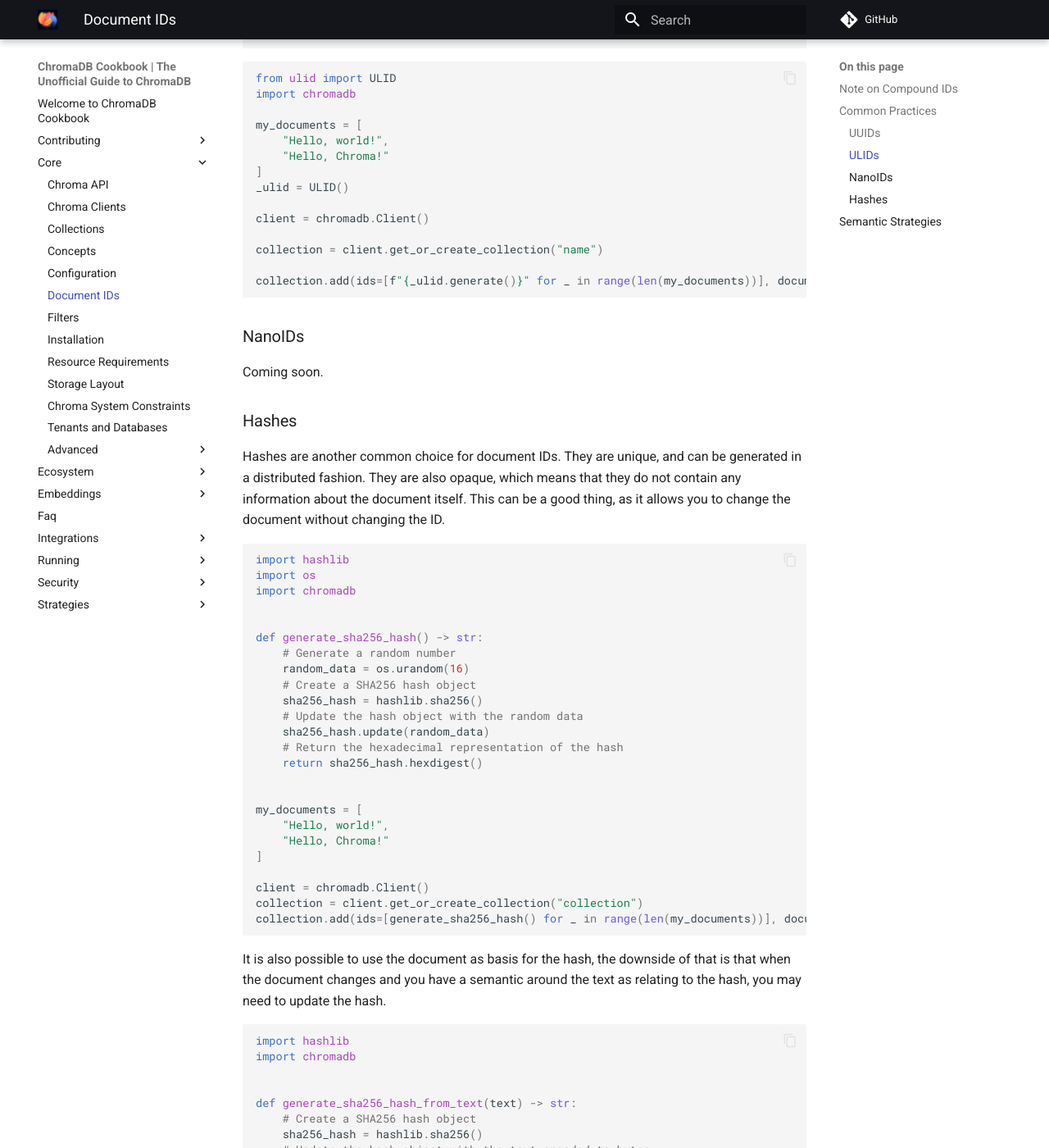
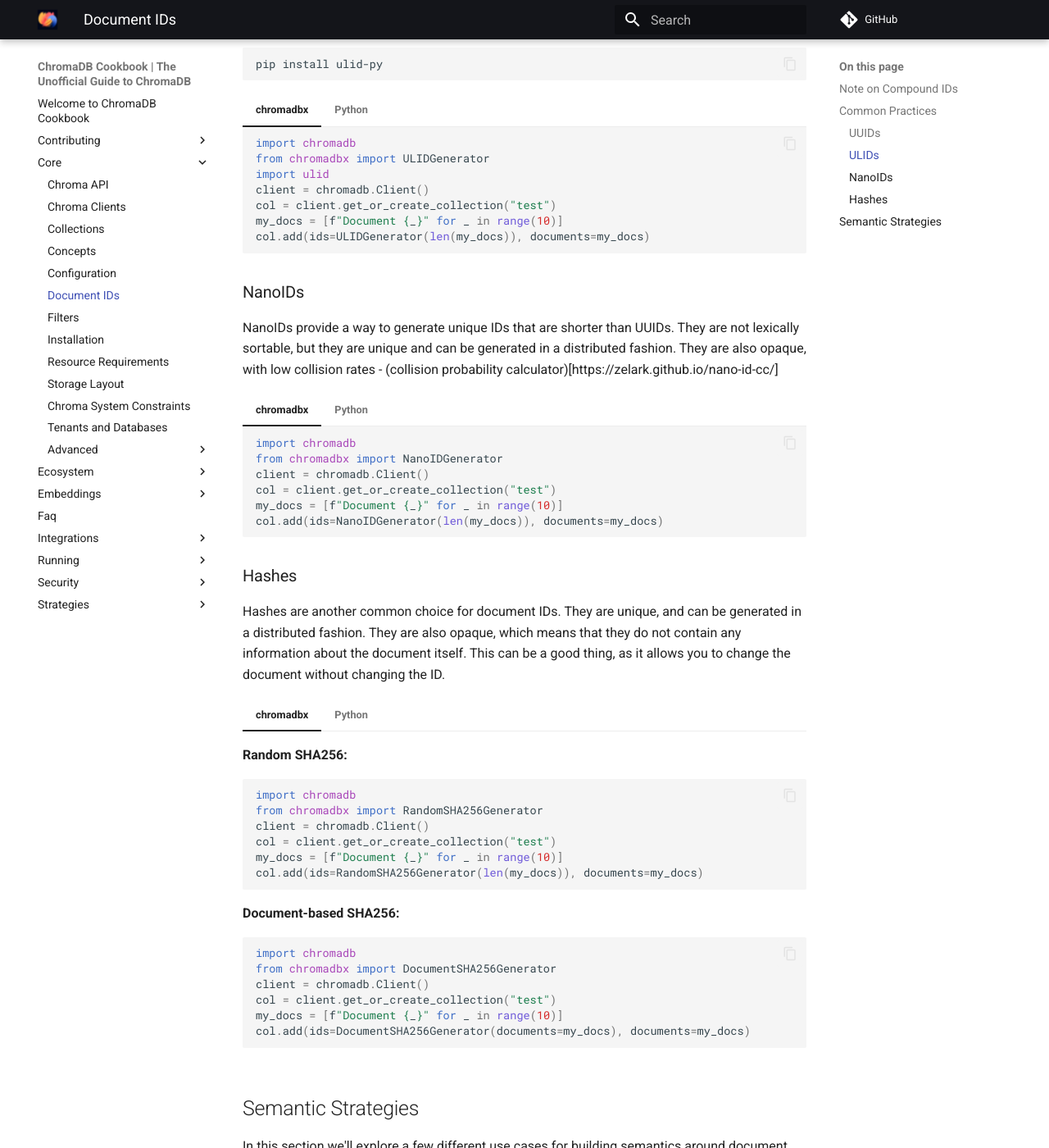
Before and after one commit to amikos-tech/chroma-cookbook, an MkDocs documentation site: the page built from docs/core/document-ids.md, in a window 1280 px wide and 1400 px high, scrolled down 1455 px. Shown: the whole window at 82% size. Built offline with MkDocs 1.6.1 and Material for MkDocs 9.7.7, drawn with Linux system fonts in a browser that asks for light colours; comment, search, counter and statistics services are not loaded; some of the changed text lies outside the part shown.

Commit message:
feat: Update ID generation examples with chromadbx

````diff
--- a/docs/core/document-ids.md
+++ b/docs/core/document-ids.md
@@ -10,25 +10,45 @@ to highlight that Chroma does not support querying by partial ID.
 
 ## Common Practices
 
+??? tip "chromadbx"
+
+    We provide a convinient wrapper for in the form of `chromadbx` package that provides ID generators for UUIDs, ULIDs,
+    NonoIDs, and Hashes, among others functions.
+    You can install it with `pip install chromadbx`.
+
 ### UUIDs
 
 UUIDs are a common choice for document IDs. They are unique, and can be generated in a distributed fashion. They are
 also opaque, which means that they do not contain any information about the document itself. This can be a good thing,
 as it allows you to change the document without changing the ID.
 
-```python
-import uuid
-import chromadb
+=== "chromadbx"
 
-my_documents = [
-    "Hello, world!",
-    "Hello, Chroma!"
-]
+    ```python
+    import chromadb
+    from chromadbx import UUIDGenerator
 
-client = chromadb.Client()
-collection = client.get_or_create_collection("collection")
-collection.add(ids=[f"{uuid.uuid4()}" for _ in range(len(my_documents))], documents=my_documents)
-```
+    client = chromadb.Client()
+    col = client.get_or_create_collection("test")
+    my_docs = [f"Document {_}" for _ in range(10)]
+    col.add(ids=UUIDGenerator(len(my_docs)), documents=my_docs)
+    ```
+
+=== "Python"
+
+    ```python
+    import uuid
+    import chromadb
+
+    my_documents = [
+        "Hello, world!",
+        "Hello, Chroma!"
+    ]
+
+    client = chromadb.Client()
+    collection = client.get_or_create_collection("collection")
+    collection.add(ids=[f"{uuid.uuid4()}" for _ in range(len(my_documents))], documents=my_documents)
+    ```
 
 #### Caveats
 
@@ -56,26 +76,64 @@ Install the `ulid-py` package to generate ULIDs.
 pip install ulid-py
 ```
 
-```python
-from ulid import ULID
-import chromadb
+=== "chromadbx"
 
-my_documents = [
-    "Hello, world!",
-    "Hello, Chroma!"
-]
-_ulid = ULID()
+    ```python
+    import chromadb
+    from chromadbx import ULIDGenerator
+    import ulid
+    client = chromadb.Client()
+    col = client.get_or_create_collection("test")
+    my_docs = [f"Document {_}" for _ in range(10)]
+    col.add(ids=ULIDGenerator(len(my_docs)), documents=my_docs)
+    ```
 
-client = chromadb.Client()
+=== "Python"
 
-collection = client.get_or_create_collection("name")
+    ```python
+    from ulid import ULID
+    import chromadb
 
-collection.add(ids=[f"{_ulid.generate()}" for _ in range(len(my_documents))], documents=my_documents)
-```
+    my_documents = [
+        "Hello, world!",
+        "Hello, Chroma!"
+    ]
+    _ulid = ULID()
+
+    client = chromadb.Client()
+
+    collection = client.get_or_create_collection("name")
+
+    collection.add(ids=[f"{_ulid.generate()}" for _ in range(len(my_documents))], documents=my_documents)
+    ```
 
 ### NanoIDs
 
-Coming soon.
+NanoIDs provide a way to generate unique IDs that are shorter than UUIDs. They are not lexically sortable, but they are
+unique and can be generated in a distributed fashion. They are also opaque, with low collision rates - (collision
+probability calculator)[https://zelark.github.io/nano-id-cc/]
+
+=== "chromadbx"
+
+    ```python
+    import chromadb
+    from chromadbx import NanoIDGenerator
+    client = chromadb.Client()
+    col = client.get_or_create_collection("test")
+    my_docs = [f"Document {_}" for _ in range(10)]
+    col.add(ids=NanoIDGenerator(len(my_docs)), documents=my_docs)
+    ```
+
+=== "Python"
+
+    ```python
+    from nanoid import generate
+    import chromadb
+    client = chromadb.Client()
+    col = client.get_or_create_collection("test")
+    my_docs = [f"Document {_}" for _ in range(10)]
+    col.add(ids=[f"{generate()}" for _ in range(my_docs)], documents=my_docs)
+    ```
 
 ### Hashes
 
@@ -83,60 +141,86 @@ Hashes are another common choice for document IDs. They are unique, and can be g
 are also opaque, which means that they do not contain any information about the document itself. This can be a good
 thing, as it allows you to change the document without changing the ID.
 
-```python
-import hashlib
-import os
-import chromadb
+=== "chromadbx"
+
+    **Random SHA256:**
+
+    ```python
+    import chromadb
+    from chromadbx import RandomSHA256Generator
+    client = chromadb.Client()
+    col = client.get_or_create_collection("test")
+    my_docs = [f"Document {_}" for _ in range(10)]
+    col.add(ids=RandomSHA256Generator(len(my_docs)), documents=my_docs)
+    ```
+
+    **Document-based SHA256:**
+
+    ```python
+    import chromadb
+    from chromadbx import DocumentSHA256Generator
+    client = chromadb.Client()
+    col = client.get_or_create_collection("test")
+    my_docs = [f"Document {_}" for _ in range(10)]
+    col.add(ids=DocumentSHA256Generator(documents=my_docs), documents=my_docs)
+    ```
+
+=== "Python"
+
+    ```python
+    import hashlib
+    import os
+    import chromadb
 
 
-def generate_sha256_hash() -> str:
-    # Generate a random number
-    random_data = os.urandom(16)
-    # Create a SHA256 hash object
-    sha256_hash = hashlib.sha256()
-    # Update the hash object with the random data
-    sha256_hash.update(random_data)
-    # Return the hexadecimal representation of the hash
-    return sha256_hash.hexdigest()
+    def generate_sha256_hash() -> str:
+        # Generate a random number
+        random_data = os.urandom(16)
+        # Create a SHA256 hash object
+        sha256_hash = hashlib.sha256()
+        # Update the hash object with the random data
+        sha256_hash.update(random_data)
+        # Return the hexadecimal representation of the hash
+        return sha256_hash.hexdigest()
 
 
-my_documents = [
-    "Hello, world!",
-    "Hello, Chroma!"
-]
+    my_documents = [
+        "Hello, world!",
+        "Hello, Chroma!"
+    ]
 
-client = chromadb.Client()
-collection = client.get_or_create_collection("collection")
-collection.add(ids=[generate_sha256_hash() for _ in range(len(my_documents))], documents=my_documents)
-```
+    client = chromadb.Client()
+    collection = client.get_or_create_collection("collection")
+    collection.add(ids=[generate_sha256_hash() for _ in range(len(my_documents))], documents=my_documents)
+    ```
 
-It is also possible to use the document as basis for the hash, the downside of that is that when the document changes
-and you have a semantic around the text as relating to the hash, you may need to update the hash.
+    It is also possible to use the document as basis for the hash, the downside of that is that when the document changes,
+    and you have a semantic around the text as relating to the hash, you may need to update the hash.
 
-```python
-import hashlib
-import chromadb
+    ```python
+    import hashlib
+    import chromadb
 
 
-def generate_sha256_hash_from_text(text) -> str:
-    # Create a SHA256 hash object
-    sha256_hash = hashlib.sha256()
-    # Update the hash object with the text encoded to bytes
-    sha256_hash.update(text.encode('utf-8'))
-    # Return the hexadecimal representation of the hash
-    return sha256_hash.hexdigest()
+    def generate_sha256_hash_from_text(text) -> str:
+        # Create a SHA256 hash object
+        sha256_hash = hashlib.sha256()
+        # Update the hash object with the text encoded to bytes
+        sha256_hash.update(text.encode('utf-8'))
+        # Return the hexadecimal representation of the hash
+        return sha256_hash.hexdigest()
 
 
-my_documents = [
-    "Hello, world!",
-    "Hello, Chroma!"
-]
+    my_documents = [
+        "Hello, world!",
+        "Hello, Chroma!"
+    ]
 
-client = chromadb.Client()
-collection = client.get_or_create_collection("collection")
-collection.add(ids=[generate_sha256_hash_from_text(my_documents[i]) for i in range(len(my_documents))],
-               documents=my_documents)
-```
+    client = chromadb.Client()
+    collection = client.get_or_create_collection("collection")
+    collection.add(ids=[generate_sha256_hash_from_text(my_documents[i]) for i in range(len(my_documents))],
+                   documents=my_documents)
+    ```
 
 ## Semantic Strategies
 
````
